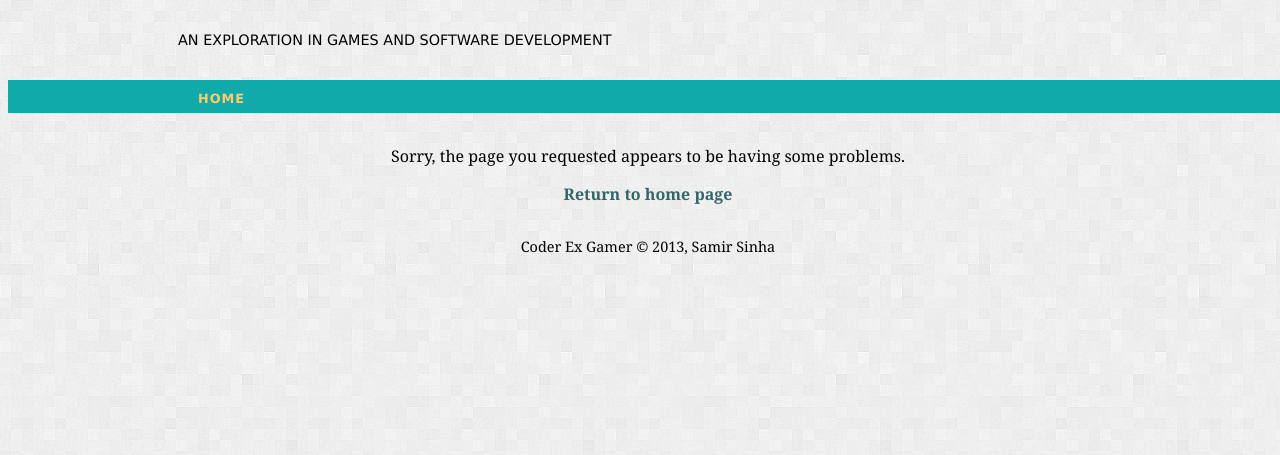
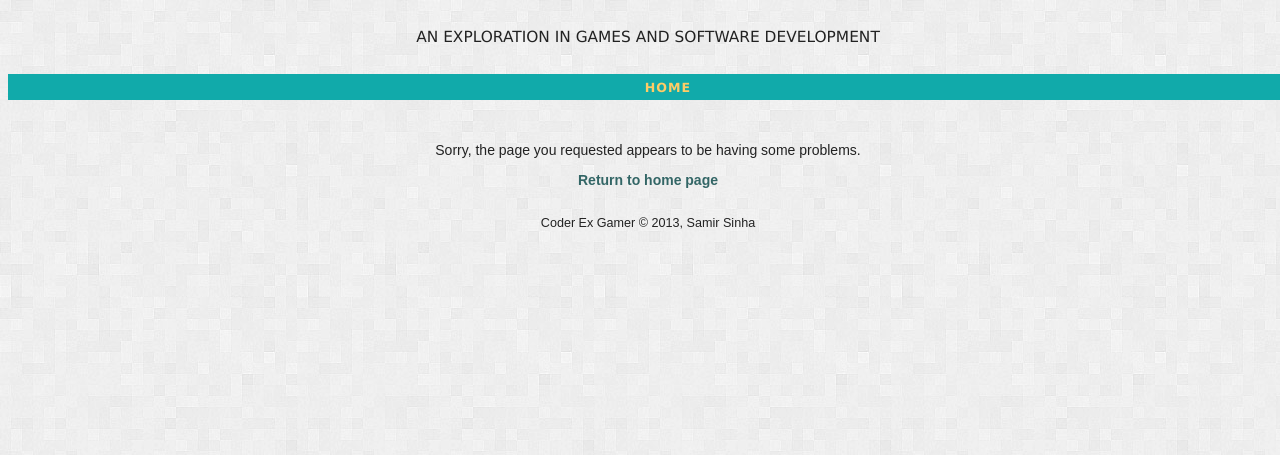
Before and after one commit to samkusin/devblog, a Django app: template devblog/templates/500.html in a window 1280 px wide. Shown: the top 455 px of the page. Run offline with Django 3.2, Linux system fonts and the light colour scheme; the template is opened without the code that fills it, so the values that code supplies are empty; some libraries are stand-ins or nearby versions.

Commit message:
Added mobile support and adjusted styles for both mobile and full versions to simplify the overall design.

```diff
--- a/devblog/static/css/ckblog.css
+++ b/devblog/static/css/ckblog.css
@@ -3,15 +3,14 @@
 */
 
 body {
-    font-family: Georgia, Times, "Times New Roman", serif;
-    /*font-family: Arial, Helvetica, sans-serif;*/
-    font-size: 16px;
+    font-family: Arial, Helvetica, sans-serif;
+    font-size: 14px;
     width: 100%;
     background-image: url('/static/img/bkgtile.jpg');
     background-repeat: repeat;
     background-attachment: fixed;
     padding-bottom: 1em;
-    color: #000;
+    color: #222;
 }
 
 a {
@@ -21,8 +20,6 @@ a {
 }
 
 h1, h2, h3 {
-  /*  font-family: 'Lucida Console', 'Monaco', monospace;
-  */
     font-family: 'Lucida Sans Unicode', 'Lucida Grande', sans-serif;
     font-weight: bold;
 }
@@ -59,18 +56,16 @@ h1, h2, h3 {
 #banner header {
     width: 940px;
     margin: 2em auto;
-    text-align: left;
+    text-align: center;
 }
 
 #banner h1 {
-    /*font-family: "Century Gothic", CenturyGothic, AppleGothic, Arial, Helvetica, sans-serif; */
-    font-size: 1.5em;
+    font-size: 2em;
     margin: 0.25em 0;
 }
 
 #banner h2 {
-    /* font-family: "Century Gothic", CenturyGothic, AppleGothic, Arial, Helvetica, sans-serif; */
-    font-size: 0.9em;
+    font-size: 1.1em;
     font-weight: normal;
     text-transform: uppercase;
 }
@@ -87,24 +82,25 @@ footer p {
 
 #main-menu {
     width: 100%;
-    margin-top: 1em;
-    margin-bottom: 1em;
+    margin-top: 2em;
+    margin-bottom: 2em;
     padding: 0.35em 0;
     background-color: #1aa;
 }
 
 #main-menu ul {
+    width: 940px;
     list-style-type: none;
-    width: 940px;
     margin: 0 auto;
+    text-align: center;
 }
 #main-menu li {
     display: inline-block;
-    padding-right: 2em;
+    padding: 0 4em;
     font-family: 'Lucida Sans Unicode', 'Lucida Grande', sans-serif;
-    text-align: left;
+    text-align: center;
     text-transform: uppercase;
-    font-size: 0.8em;
+    font-size: 0.9em;
     letter-spacing: 1px;
 }
 
@@ -150,7 +146,7 @@ footer p {
     border-bottom: 1px dotted #888;
     margin-bottom: 0.5em;
     font-weight: bold;
-    font-size: 0.9em;
+    font-size: 1em;
     text-transform: uppercase;
 }
 
@@ -189,10 +185,10 @@ footer p {
 }
 
 .blog-post h1 {
-    font-size: 1.25em;
+    font-size: 1.5em;
     font-weight: bold;
     text-transform: uppercase;
-    margin-bottom: 0.5em;
+    margin-bottom: 0.75em;
 }
 
 .blog-post .body {
--- a/devblog/templates/article.html
+++ b/devblog/templates/article.html
@@ -16,14 +16,16 @@
         {{blog_post.text|safe}}
     {% endif %}
     </div>
-    <aside>
+    {% if show_social_link or show_thread_link %}<aside>
+    {% if show_social_link %}
         <ul class="article-social">
             <li>Posted {{blog_post.post_date|date:"h:i A"}}<li>
             <li><a href="https://twitter.com/share" class="twitter-share-button" data-url="{{ request.build_absolute_uri|urlencode }}{{ blog_post.get_absolute_url }}" data-via="samsinx"></a></li>
         </ul>
+    {% endif %}
     {% if show_thread_link %}
         <a class="article-disqus-link" href="{{ blog_post.get_absolute_url }}#disqus_thread" data-disqus-identifier="{{ blog_post.id }}">View comments</a>
         {% disqus_num_replies %}
     {% endif %}
-    </aside>
+    </aside>{% endif %}
 </div>
--- a/devblog/templates/home.html
+++ b/devblog/templates/home.html
@@ -3,7 +3,7 @@
 {% block blog_content %}
     {% for blog_post in blog_posts %}
         <article{% if forloop.last %} class="last-article"{% else %} class="std-article"{% endif %}>
-            {% include 'article.html' with blog_post=blog_post word_count=blog_post.atj_word_count show_thread_link=1 %}
+            {% include 'article.html' with blog_post=blog_post word_count=blog_post.atj_word_count show_thread_link=0 %}
         </article>
     {% endfor %}
     <div class="post-nav">
--- a/devblog/templates/post.html
+++ b/devblog/templates/post.html
@@ -5,7 +5,7 @@
 {% set_disqus_title blog_post.title %}
 {% block blog_content %}
     <article class="std-article">
-        {% include 'article.html' with blog_post=blog_post %}
+        {% include 'article.html' with blog_post=blog_post show_social_link=1 %}
     </article>
     {% disqus_show_comments %}
 {% endblock blog_content %}
--- a/devblog/templates/sitebase.html
+++ b/devblog/templates/sitebase.html
@@ -7,6 +7,9 @@
 {% endif %}
   <link rel="stylesheet" href="{{ STATIC_URL }}css/style.css">
   <link rel="stylesheet" href="{{ STATIC_URL }}css/ckblog.css">
+  {% if flavour == "mobile" %}
+  <link rel="stylesheet" href="{{ STATIC_URL }}css/ckblog-m.css">
+  {% endif %}
   <link rel="stylesheet" href="{{ STATIC_URL }}css/jqtree.css">
   <meta name="description" content="Articles on game development and classic gaming.">
   {% block html_head_links %}{% endblock html_head_links %}
```
Also changed, not shown: devblog/static/css/ckblog-m.css (added, +47 -0 lines), devblog/templates/variants/mobile/blog.html (added, +35 -0 lines).
